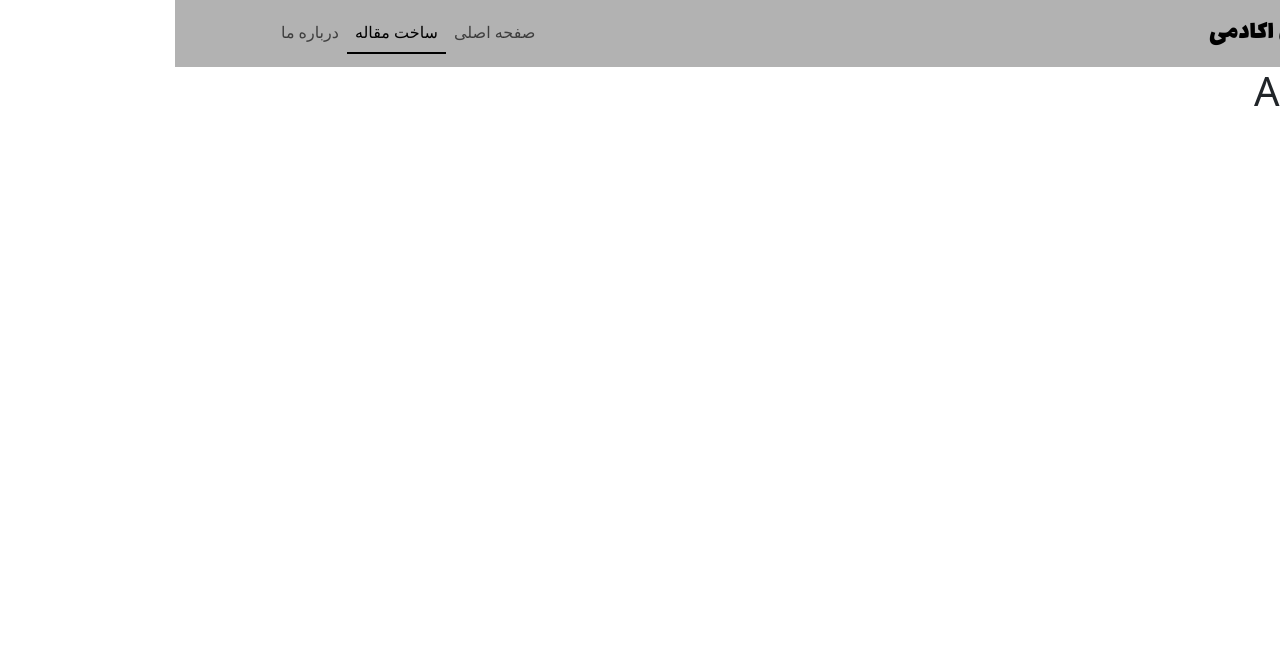
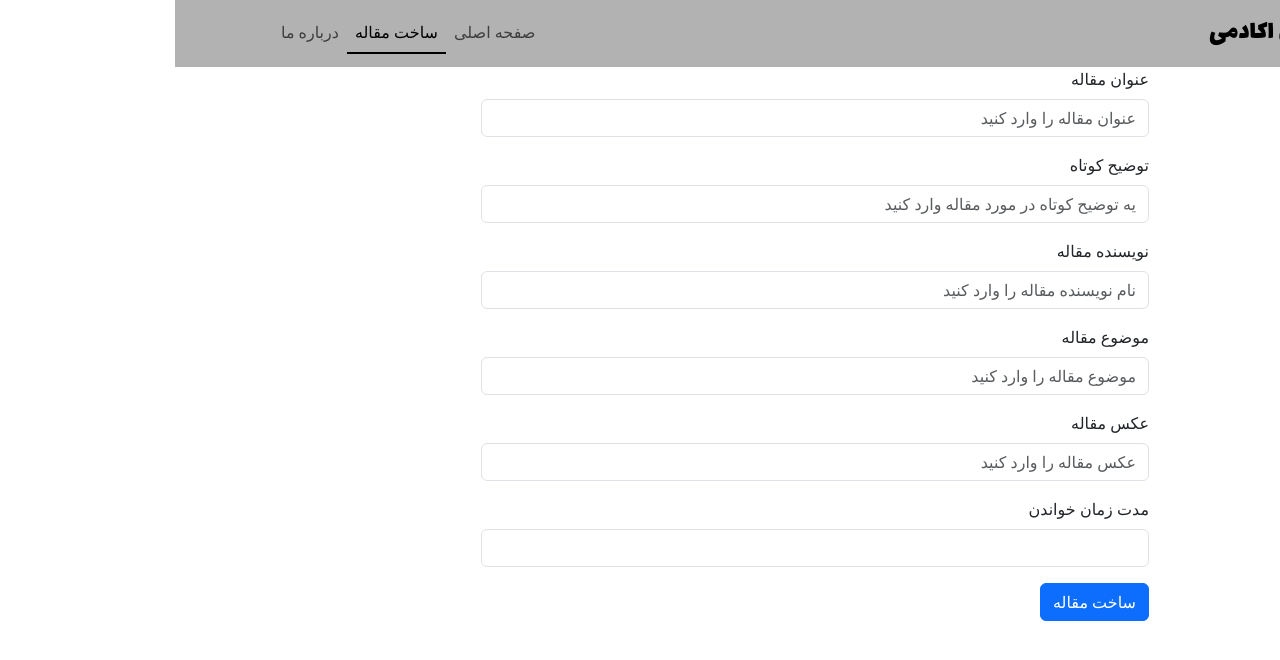
Before and after one commit to hasibafghan/Reactblog-axios-api, a React (Vite) app: page /add-article in a window 1280 px wide. Shown: the top 660 px of the page. Built offline with nearby package versions, Linux system fonts and the light colour scheme.

Commit message:
Add Article: Add record functionality is done

```diff
--- a/db.json
+++ b/db.json
@@ -1,76 +1,112 @@
 {
   "articles": [
     {
-      "id": 1,
+      "id": "1",
       "image": "http://localhost:5000/images/bootstrap.png",
       "title": "عنوان مقاله اول",
       "desc": "لورم ایپسوم متن ساختگی با تولید سادگی نامفهوم از صنعت چاپ و با استفاده از طراحان گرافیک است .",
-      "author": "میلاد",
+      "writter": "میلاد",
       "category": "برنامه نویسی وب",
       "readingTime": "5"
     },
     {
-      "id": 2,
+      "id": "2",
       "image": "http://localhost:5000/images/github.jpg",
       "title": "عنوان مقاله دوم",
       "desc": "لورم ایپسوم متن ساختگی با تولید سادگی نامفهوم از صنعت چاپ و با استفاده از طراحان گرافیک است .",
-      "author": "سالار حقیقت",
+      "writter": "سالار حقیقت",
       "category": "رابط کاربری",
       "readingTime": "11"
     },
     {
-      "id": 3,
+      "id": "3",
       "image": "http://localhost:5000/images/nextjs.jpg",
       "title": "عنوان مقاله سوم",
       "desc": "لورم ایپسوم متن ساختگی با تولید سادگی نامفهوم از صنعت چاپ و با استفاده از طراحان گرافیک است .",
-      "author": "کریم باقری",
+      "writter": "کریم باقری",
       "category": "طراحی وب",
       "readingTime": "12"
     },
     {
-      "id": 4,
+      "id": "4",
       "image": "http://localhost:5000/images/nodejs.jpg",
       "title": "عنوان مقاله چهارم",
       "desc": "لورم ایپسوم متن ساختگی با تولید سادگی نامفهوم از صنعت چاپ و با استفاده از طراحان گرافیک است .",
-      "author": "محمد محمدی",
+      "writter": "محمد محمدی",
       "category": "برنامه نویسی وب",
       "readingTime": "16"
     },
     {
-      "id": 5,
+      "id": "5",
       "image": "http://localhost:5000/images/npm.jpg",
       "title": "عنوان مقاله پنجم",
       "desc": "لورم ایپسوم متن ساختگی با تولید سادگی نامفهوم از صنعت چاپ و با استفاده از طراحان گرافیک است .",
-      "author": "اصفر",
+      "writter": "اصفر",
       "category": "هوش مصنوعی",
       "readingTime": "13"
     },
     {
-      "id": 6,
+      "id": "6",
       "image": "http://localhost:5000/images/react.jpg",
       "title": "عنوان مقاله ششم",
       "desc": "لورم ایپسوم متن ساختگی با تولید سادگی نامفهوم از صنعت چاپ و با استفاده از طراحان گرافیک است .",
-      "author": "عباس",
+      "writter": "عباس",
       "category": "رابط کاربری",
       "readingTime": "15"
     },
     {
-      "id": 7,
+      "id": "7",
       "image": "http://localhost:5000/images/redux.jpg",
       "title": "عنوان مقاله هفتم",
       "desc": "لورم ایپسوم متن ساختگی با تولید سادگی نامفهوم از صنعت چاپ و با استفاده از طراحان گرافیک است .",
-      "author": "عباس",
+      "writter": "عباس",
       "category": "برنامه نویسی وب",
       "readingTime": "20"
     },
     {
-      "id": 8,
+      "id": "8",
       "image": "http://localhost:5000/images/tailwind.jpg",
       "title": "عنوان مقاله هشتم",
       "desc": "لورم ایپسوم متن ساختگی با تولید سادگی نامفهوم از صنعت چاپ و با استفاده از طراحان گرافیک است .",
-      "author": "عباس",
+      "writter": "عباس",
       "category": "رابط کاربری",
       "readingTime": "6"
+    },
+    {
+      "id": "b6e1",
+      "image": "http://localhost:5000/images/tailwind.jpg",
+      "title": "عنوان مقاله نهم",
+      "disc": "لورم ایپسوم متن ساختگی با تولید سادگی نامفهوم از صنعت چاپ و با استفاده از طراحان گرافیک است .",
+      "writter": "حسیب الله",
+      "category": "برنامه نویسی",
+      "readingTime": "3"
+    },
+    {
+      "id": "1fb1",
+      "title": "Human Communications Consultant",
+      "desc": "Dolor rem eaque.",
+      "image": "Commodi soluta debitis quo necessitatibus architecto quod autem.",
+      "writter": "Magnam perspiciatis cupiditate qui nisi sunt.",
+      "category": "Albania",
+      "readingTime": "142"
+    },
+    {
+      "id": "e02d",
+      "title": "",
+      "desc": "",
+      "image": "asas",
+      "writter": "",
+      "category": "",
+      "readingTime": ""
+    },
+    {
+      "id": "6578",
+      "title": "",
+      "desc": "",
+      "image": "",
+      "writter": "asd",
+      "category": "",
+      "readingTime": ""
     }
   ]
 }
--- a/src/components/article/ArticleItem.jsx
+++ b/src/components/article/ArticleItem.jsx
@@ -23,7 +23,7 @@
         </span>
       </Card.Body>
       <Card.Footer className="d-flex justify-content-between align-items-center py-3">
-        <span>{props.author}</span>
+        <span>{props.writter}</span>
         <span>
           {" "}
           <BiTimeFive /> {props.readingTime}
--- a/src/pages/addArticle/AddArticle.css
+++ b/src/pages/addArticle/AddArticle.css
@@ -0,0 +1,5 @@
+.formContainer{
+    max-width: 700px;
+    margin: auto;
+    padding: 0 16px;
+}
--- a/src/pages/addArticle/AddArticle.jsx
+++ b/src/pages/addArticle/AddArticle.jsx
@@ -1,11 +1,130 @@
 import MyNavbar from "../../components/navbar/Navbar";
+import Button from "react-bootstrap/Button";
+import Form from "react-bootstrap/Form";
 import "./AddArticle.css";
+import axios from "axios";
+import { useState } from "react";
+import Swal from "sweetalert2";
+
 function AddArticle() {
+  const [formData, setFormData] = useState({});
+
+  const resetFormData = () => {
+    setFormData({
+      title: "",
+      desc: "",
+      image: "",
+      writter: "",
+      category: "",
+      readingTime: "",
+    });
+  };
+  const addArticleHandler = () => {
+    axios
+      .post("http://localhost:5000/articles", formData)
+      .then((response) => {
+        if (response.status === 201) {
+          Swal.fire({
+            title: "مقاله جدید با موفقیت ساخته شد",
+            timer: 1500,
+            timerProgressBar: true,
+            showConfirmButton: false,
+          });
+        }
+      })
+      .catch((error) => {
+        Swal.fire({
+          title: "مقاله ساخته نشد",
+          timer: 1500,
+          icon: "error",
+          timerProgressBar: true,
+          showConfirmButton: false,
+        });
+        console.log(error);
+      });
+    resetFormData();
+  };
+
+  const formHandler = (e) => {
+    setFormData({ ...formData, [e.target.name]: e.target.value });
+  };
+
   return (
     <>
       <MyNavbar />
+      <div className="formContainer">
+        <Form>
+          <Form.Group className="mb-3">
+            <Form.Label>عنوان مقاله</Form.Label>
+            <Form.Control required
+              value={formData.title}
+              name="title"
+              onChange={formHandler}
+              type="text"
+              placeholder="عنوان مقاله را وارد کنید"
+            />
+          </Form.Group>
 
-      <h1>Add article</h1>
+          <Form.Group className="mb-3">
+            <Form.Label>توضیح کوتاه</Form.Label>
+            <Form.Control required
+              value={formData.desc}
+              name="desc"
+              onChange={formHandler}
+              type="text"
+              placeholder="یه توضیح کوتاه در مورد مقاله وارد کنید"
+            />
+          </Form.Group>
+
+          <Form.Group className="mb-3">
+            <Form.Label>نویسنده مقاله</Form.Label>
+            <Form.Control required
+              value={formData.writter}
+              name="writter"
+              onChange={formHandler}
+              type="text"
+              placeholder="نام نویسنده مقاله را وارد کنید"
+            />
+          </Form.Group>
+
+          <Form.Group className="mb-3">
+            <Form.Label>موضوع مقاله</Form.Label>
+            <Form.Control required
+              value={formData.category}
+              name="category"
+              onChange={formHandler}
+              type="text"
+              placeholder="موضوع مقاله را وارد کنید"
+            />
+          </Form.Group>
+
+          <Form.Group className="mb-3">
+            <Form.Label>عکس مقاله</Form.Label>
+            <Form.Control required
+              value={formData.image}
+              name="image"
+              onChange={formHandler}
+              type="text"
+              placeholder="عکس مقاله را وارد کنید"
+            />
+          </Form.Group>
+
+          <Form.Group className="mb-3">
+            <Form.Label>مدت زمان خواندن</Form.Label>
+            <Form.Control required
+              value={formData.readingTime}
+              name="readingTime"
+              onChange={formHandler}
+              type="number"
+              placeholder=""
+            />
+          </Form.Group>
+
+          <Button onClick={addArticleHandler} variant="primary" type="button">
+            ساخت مقاله
+          </Button>
+        </Form>
+      </div>
     </>
   );
 }
```
